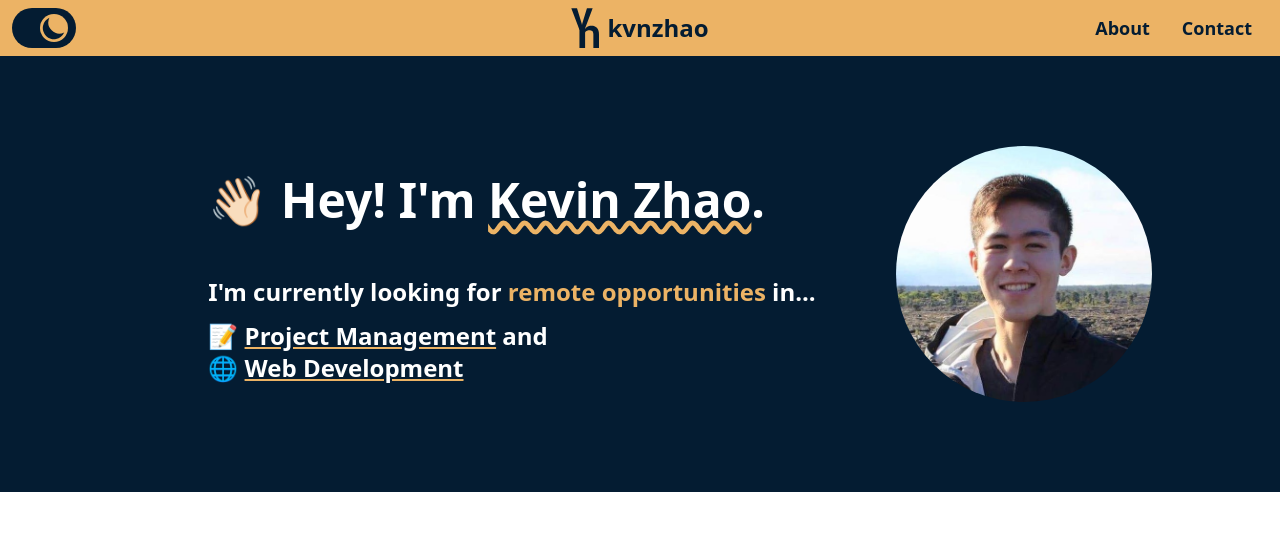
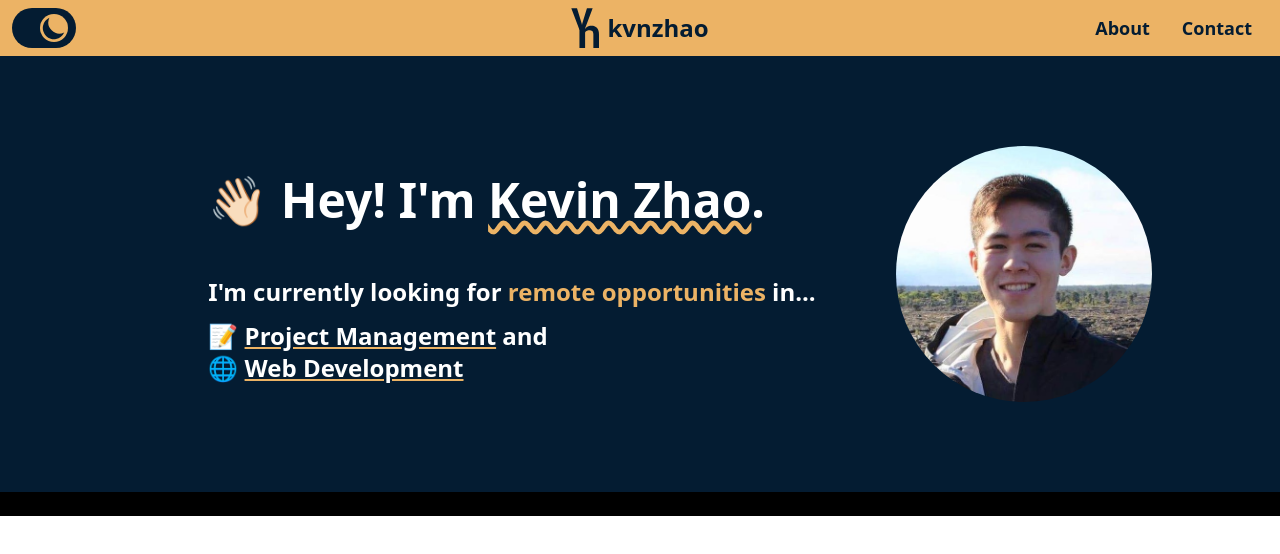
Before and after one commit to heykzhao/kvnzhao-website, a Next.js app: page / in a window 1280 px wide. Shown: the top 554 px of the page. Built offline with nearby package versions, Linux system fonts and the light colour scheme.

Commit message:
Contact component start

```diff
--- a/components/Contact/Contact.tsx
+++ b/components/Contact/Contact.tsx
@@ -1,9 +1,13 @@
 import type { NextPage } from "next";
 
-const Contact: NextPage = () => {
+interface ChildProps {
+  darkMode: boolean;
+}
+
+const Contact: NextPage<ChildProps> = ({ darkMode }: ChildProps) => {
   return (
-    <div className="dark">
-      <div className="dark:bg-dark-mode-1">Hero Section</div>
+    <div className={darkMode ? "dark" : ""}>
+      <div className="bg-black">Contacts</div>
     </div>
   );
 };
--- a/pages/index.tsx
+++ b/pages/index.tsx
@@ -5,6 +5,7 @@ import Head from "next/head";
 
 import Header from "../components/Header";
 import HomeHeroSection from "../components/HomeHeroSection";
+import Contact from "../components/Contact";
 
 const Home: NextPage = () => {
   const [darkMode, setDarkMode] = useState<boolean>(true);
@@ -18,6 +19,7 @@ const Home: NextPage = () => {
       </Head>
       <Header darkMode={darkMode} setDarkMode={setDarkMode} />
       <HomeHeroSection darkMode={darkMode} />
+      <Contact darkMode={darkMode} />
     </div>
   );
 };
```
